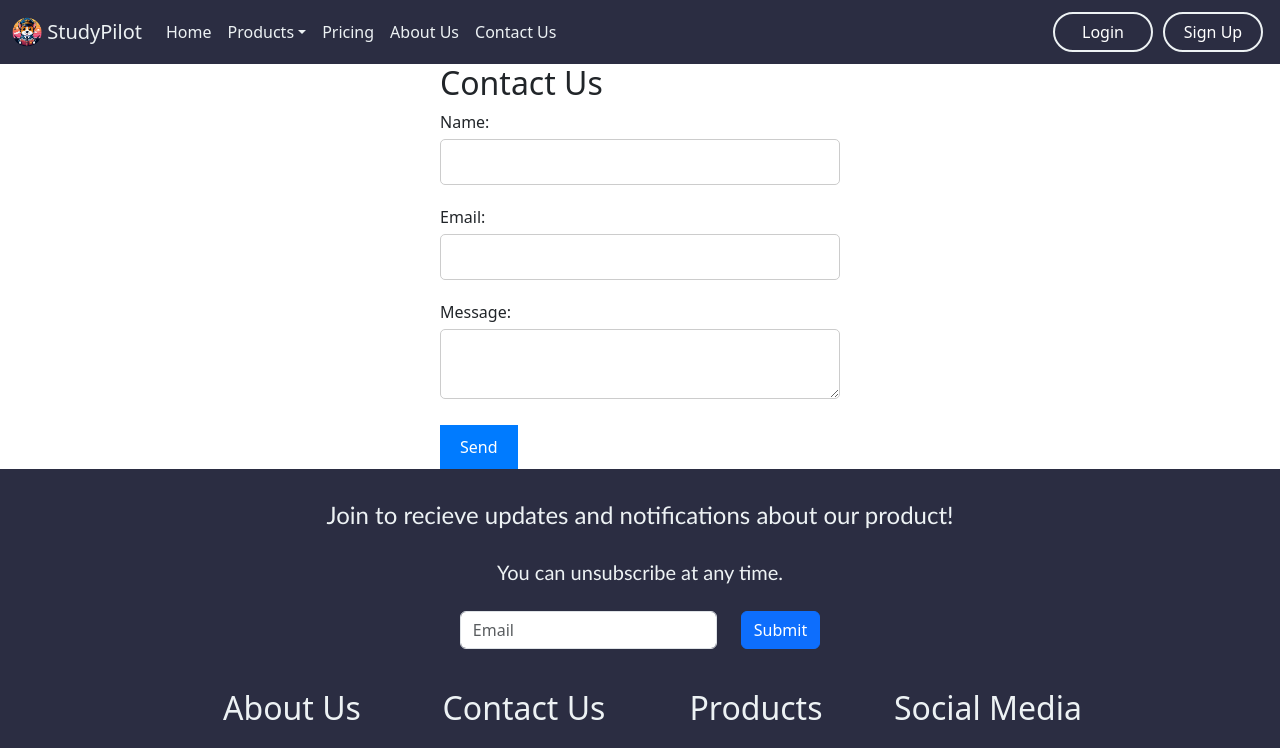
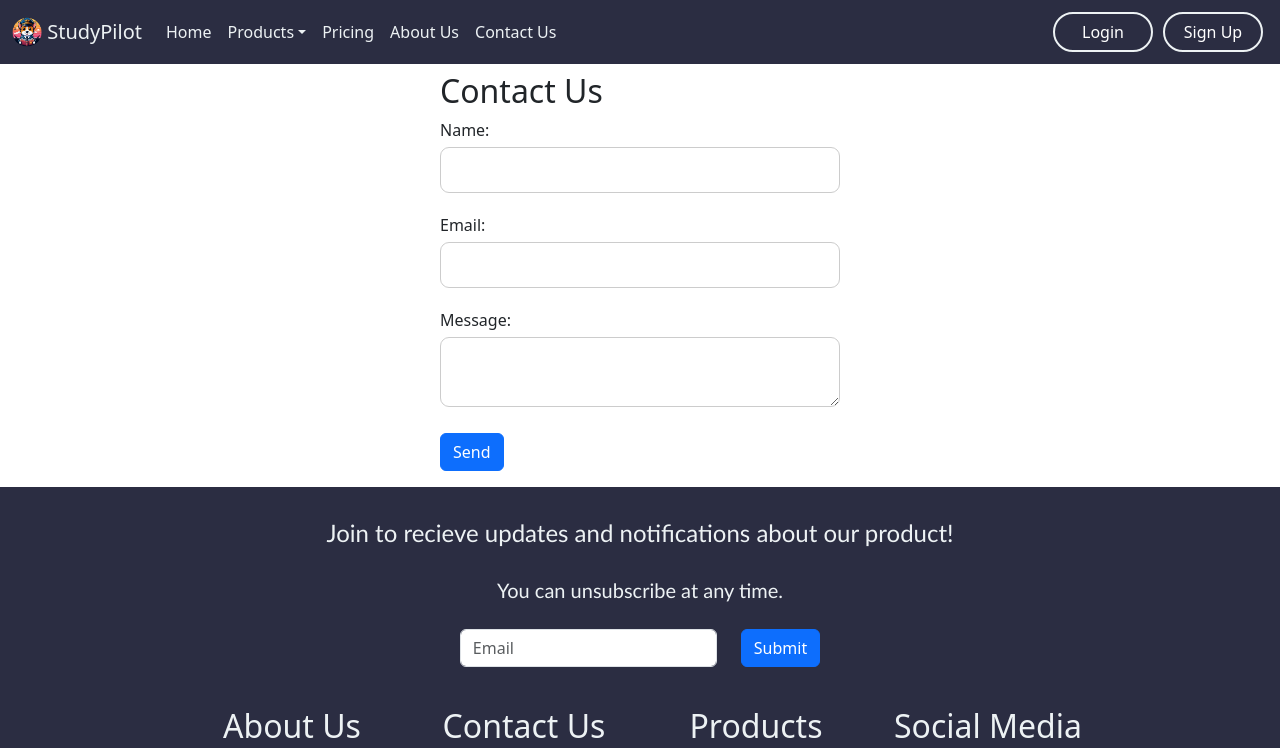
Before and after one commit to shricharanks108/studypilot, a React (Create React App) app: page /contact-us in a window 1280 px wide. Shown: the top 748 px of the page. Built offline with nearby package versions, Linux system fonts and the light colour scheme.

Commit message:
Updates to Contact Us Page

```diff
--- a/src/pages/ContactUsPage/ContactUsPage.css
+++ b/src/pages/ContactUsPage/ContactUsPage.css
@@ -13,25 +13,25 @@ label {
 }
 
 button {
-  padding: 10px 20px;
+  padding: 10px 40px;
   background-color: #007bff;
   color: #fff;
   border: none;
-  border-radius: 50px; /* Further increased roundness */
+  border-radius: 10px; /* Rounded border */
   cursor: pointer;
   display: block;
-  margin-bottom: 60px; /* Added more space for the footer */
+  margin-bottom: 20px; /* Adjusted spacing for below */
 }
 
 button:hover {
   background-color: #0056b3;
 }
 
-.container input[type="text"], /* Changed from .contact-page-container to .container */
+.container input[type="text"],
 .container input[type="email"],
 .container textarea {
   width: 100%;
   padding: 10px;
   border: 1px solid #ccc;
-  border-radius: 5px;
+  border-radius: 9px;
 }
--- a/src/pages/ContactUsPage/ContactUsPage.js
+++ b/src/pages/ContactUsPage/ContactUsPage.js
@@ -1,9 +1,11 @@
 import './ContactUsPage.css';
+import Button from 'react-bootstrap/Button'; // Import Button component from react-bootstrap
 
 function ContactUs() {
   return (
-    <div className="container"> {/* Changed from contact-page-container to container */}
+    <div className="container">
       <div className="contact-form-container">
+        <h1></h1>
         <h2>Contact Us</h2>
         <form>
           <div className="form-group">
@@ -21,7 +23,8 @@ function ContactUs() {
             <textarea id="message" name="message" required></textarea>
           </div>
 
-          <button type="submit">Send</button>
+          <Button variant="primary">Send</Button> {/* Use the Button component */}
+          <p> </p>
         </form>
       </div>
     </div>
```
